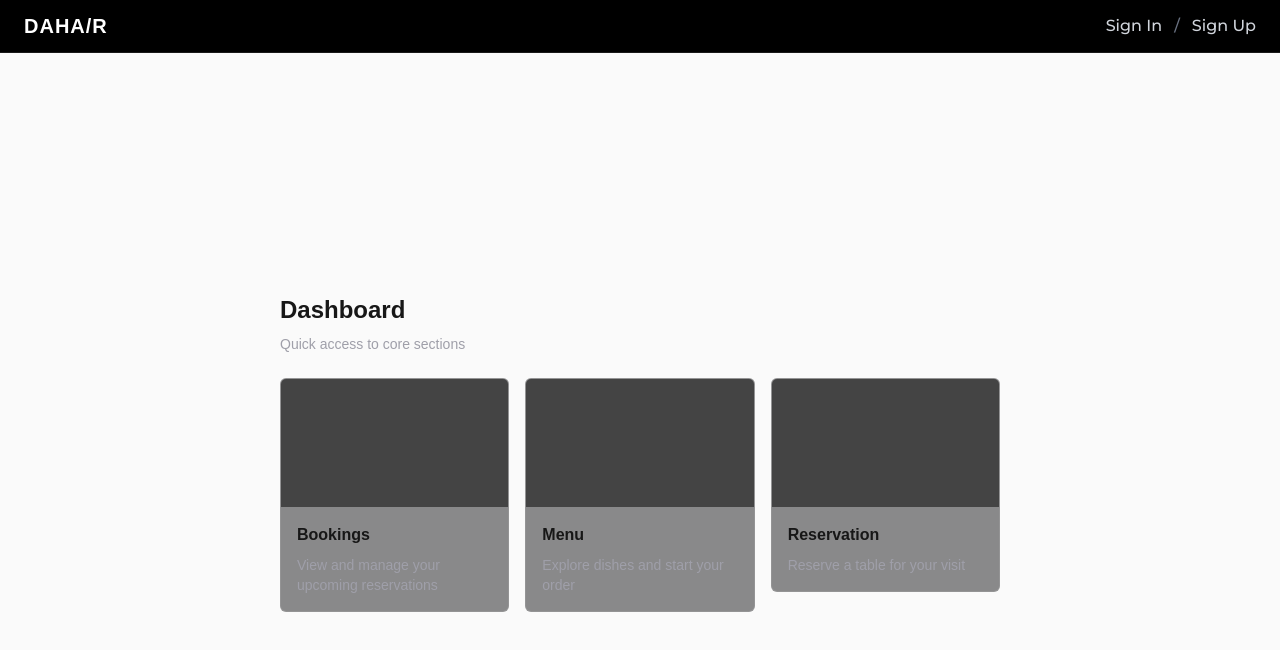
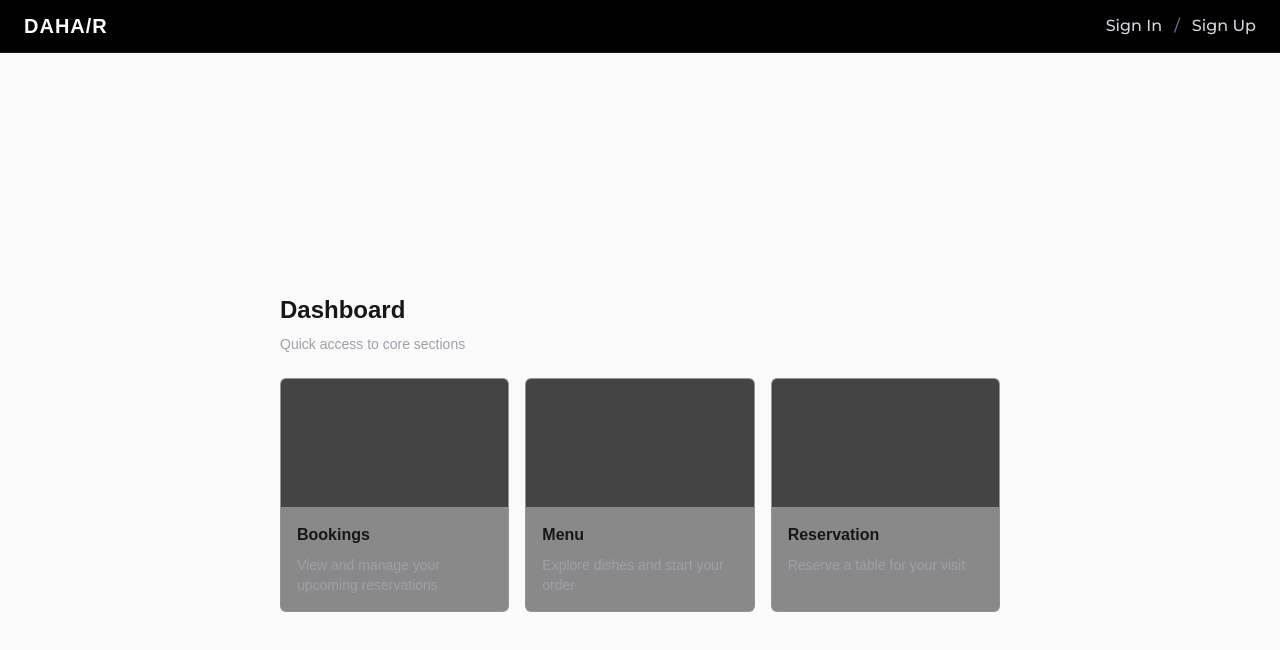
Before and after one commit to Revou-FSSE-Jun25/crack-fe-rachmandika29, a Next.js app: page /dashboard in a window 1280 px wide. Shown: the top 650 px of the page. Built offline with nearby package versions, Linux system fonts and the light colour scheme; no server answers; a web font is replaced by a local one.

Commit message:
feat(components): improve card layout consistency and text overflow handling

```diff
--- a/src/components/DashboardCard.tsx
+++ b/src/components/DashboardCard.tsx
@@ -9,12 +9,12 @@ type Props = {
 
 export default function DashboardCard({ title, description, href }: Props) {
   return (
-    <Link href={href} className="block">
-      <div className="rounded-md border border-white/10 bg-zinc-900/50 overflow-hidden hover:bg-zinc-900/70 transition-colors">
+    <Link href={href} className="block h-full">
+      <div className="h-full flex flex-col rounded-md border border-white/10 bg-zinc-900/50 overflow-hidden hover:bg-zinc-900/70 transition-colors">
         <div className="aspect-video bg-black/50" />
-        <div className="p-4 space-y-2">
-          <h3 className="font-semibold">{title}</h3>
-          <p className="text-sm text-zinc-400">{description}</p>
+        <div className="p-4 space-y-2 flex-1">
+          <h3 className="font-semibold line-clamp-1">{title}</h3>
+          <p className="text-sm text-zinc-400 line-clamp-2">{description}</p>
         </div>
       </div>
     </Link>
--- a/src/components/MenuCard.tsx
+++ b/src/components/MenuCard.tsx
@@ -23,12 +23,12 @@ type Props = {
 
 export default function MenuCard({ item, quantity, onAdd, onIncrement, onDecrement }: Props) {
   return (
-    <div className="rounded-md border border-white/10 bg-zinc-900/50 overflow-hidden">
-      <Link href={`/dashboard/menu/${item.slug}`} className="block">
+    <div className="h-full flex flex-col rounded-md border border-white/10 bg-zinc-900/50 overflow-hidden">
+      <Link href={`/dashboard/menu/${item.slug}`} className="block flex-1">
         <div className="aspect-video bg-black/50" />
         <div className="p-4 space-y-2">
           <div className="flex items-center justify-between">
-            <h3 className="font-semibold">{item.name}</h3>
+            <h3 className="font-semibold line-clamp-1">{item.name}</h3>
             <span className="text-sm text-zinc-400">${item.price.toFixed(2)}</span>
           </div>
           <p className="text-sm text-zinc-400 line-clamp-2">{item.description}</p>
--- a/src/components/MenuGrid.tsx
+++ b/src/components/MenuGrid.tsx
@@ -7,6 +7,6 @@ type Props = {
 
 export default function MenuGrid({ children, className = "" }: Props) {
   return (
-    <div className={`grid grid-cols-1 sm:grid-cols-2 lg:grid-cols-3 gap-4 ${className}`}>{children}</div>
+    <div className={`grid grid-cols-1 sm:grid-cols-2 lg:grid-cols-3 gap-4 auto-rows-fr ${className}`}>{children}</div>
   );
 }
```
